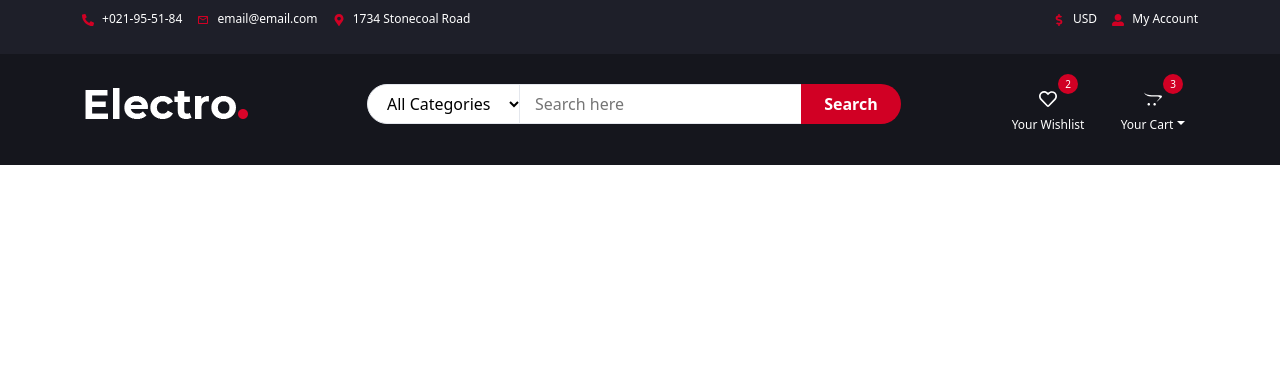
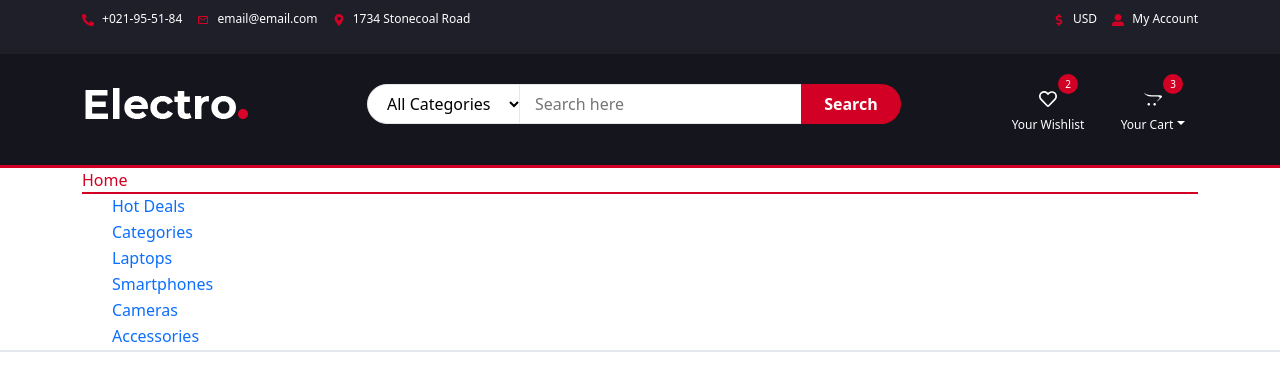
Before and after one commit to hasanhabib16011998/ecommerce_app, a React (Vite) app in the folder frontend/: page / in a window 1280 px wide. Shown: the top 390 px of the page. Built offline with nearby package versions, Linux system fonts and the light colour scheme.

Commit message:
added navbar

```diff
--- a/frontend/index.html
+++ b/frontend/index.html
@@ -5,7 +5,7 @@
 		<meta charset="utf-8">
 		<meta http-equiv="X-UA-Compatible" content="IE=edge">
 		<meta name="viewport" content="width=device-width, initial-scale=1">
-    <title>Electro - HTML Ecommerce Template</title>
+    <title>Electro - Ecommerce</title>
     <link href="https://fonts.googleapis.com/css?family=Montserrat:400,500,700" rel="stylesheet">
     <link rel="stylesheet" href="https://cdnjs.cloudflare.com/ajax/libs/font-awesome/6.7.2/css/fontawesome.min.css" integrity="sha512-v8QQ0YQ3H4K6Ic3PJkym91KoeNT5S3PnDKvqnwqFD1oiqIl653crGZplPdU5KKtHjO0QKcQ2aUlQZYjHczkmGw==" crossorigin="anonymous" referrerpolicy="no-referrer" />
   </head>
--- a/frontend/src/App.tsx
+++ b/frontend/src/App.tsx
@@ -1,15 +1,17 @@
 import './App.css';
-import Header from './components/header/Header';
 import 'bootstrap/dist/css/bootstrap.min.css';
 import 'bootstrap/dist/js/bootstrap.bundle.min.js';
+import Header from './components/header/Header';
+import Navigation from './components/Navigation';
 
 function App() {
 
   return (
     <>
     <Header/>
+    <Navigation/>
     </>
   )
 }
 
-export default App
+export default App;
--- /dev/null
+++ b/frontend/src/components/Navigation.tsx
@@ -0,0 +1,28 @@
+import React, { useState } from 'react';
+import { MdOutlineMenu } from "react-icons/md";
+
+const Navigation: React.FC = () => {
+
+  return (
+    <nav id="navigation">
+      <div className="container">
+        <div
+          id="responsive-nav"
+        >
+          <ul className="main-nav nav navbar-nav">
+            <li className="active"><a href="#">Home</a></li>
+            <li><a href="#">Hot Deals</a></li>
+            <li><a href="#">Categories</a></li>
+            <li><a href="#">Laptops</a></li>
+            <li><a href="#">Smartphones</a></li>
+            <li><a href="#">Cameras</a></li>
+            <li><a href="#">Accessories</a></li>
+          </ul>
+        </div>
+
+      </div>
+    </nav>
+  );
+};
+
+export default Navigation;
```
